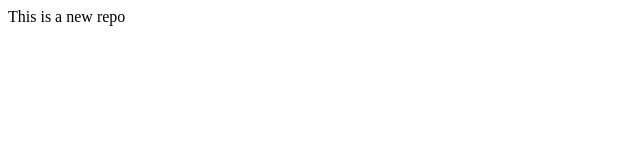
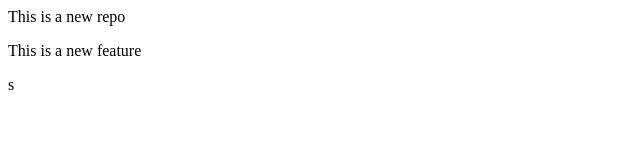
Before and after one commit to nandeesh648hm/localrepo, a plain HTML site: page index.html in a window 1280 px wide. Shown: the whole page, without its empty margins (0-640 px from the left). Drawn offline with Linux system fonts and the light colour scheme.

Commit message:
Add new feature

```diff
--- a/index.html
+++ b/index.html
@@ -1 +1,2 @@
 <p>This is a new repo</p>
+<p>This is a new feature</p>s
```
